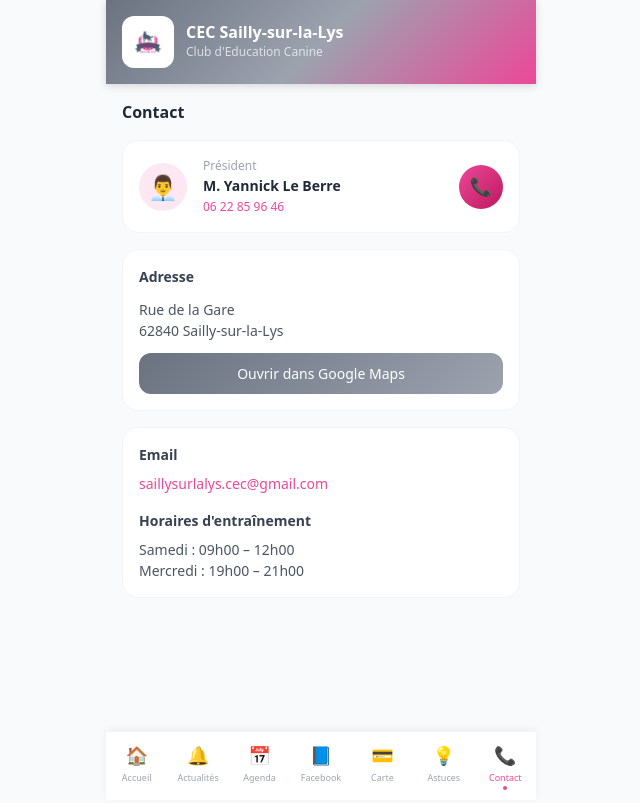
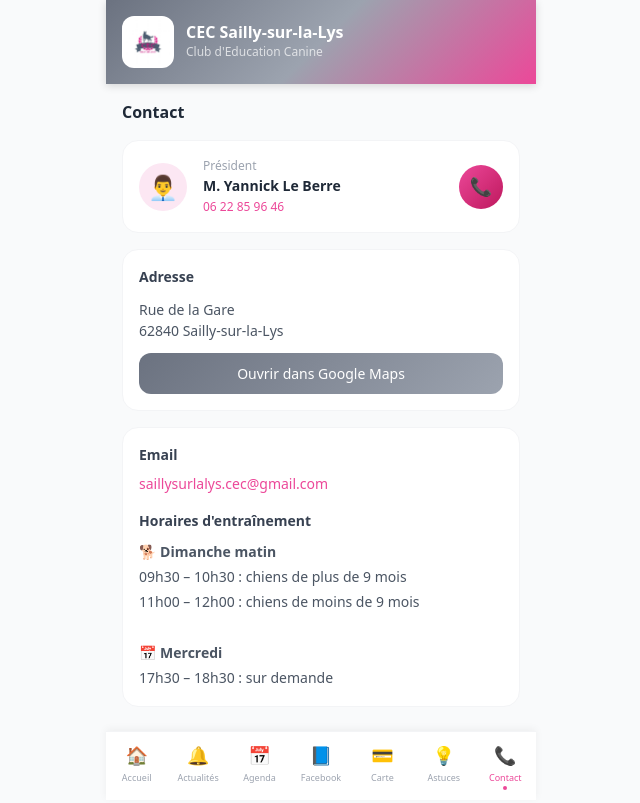
Before and after one commit to leberreloic-ux/cec-sailly-app, a React (Create React App) app: page / in a window 1280 px wide. Both pictures are taken after a click on the button "📞 Contacter le président". Shown: the whole page, without its empty margins (319-959 px from the left). Built offline with nearby package versions, Linux system fonts and the light colour scheme.

Commit message:
Update App.js

```diff
--- a/src/App.js
+++ b/src/App.js
@@ -399,7 +399,13 @@ function Contact() {
         <div style={{ fontSize:14, fontWeight:600, color:"#374151" }}>Email</div>
         <a href="mailto:saillysurlalys.cec@gmail.com" style={{ fontSize:14, color:"#ec4899", wordBreak:"break-all", textDecoration:"none" }}>saillysurlalys.cec@gmail.com</a>
         <div style={{ fontSize:14, fontWeight:600, color:"#374151", marginTop:8 }}>Horaires d'entraînement</div>
-        <div style={{ fontSize:14, color:"#4b5563" }}>Samedi : 09h00 – 12h00<br />Mercredi : 19h00 – 21h00</div>
+        <div style={{ fontSize:14, color:"#4b5563", lineHeight:1.8 }}>
+          🐕 <strong>Dimanche matin</strong><br />
+          09h30 – 10h30 : chiens de plus de 9 mois<br />
+          11h00 – 12h00 : chiens de moins de 9 mois<br /><br />
+          📅 <strong>Mercredi</strong><br />
+          17h30 – 18h30 : sur demande
+        </div>
       </div>
     </div>
   );
```
